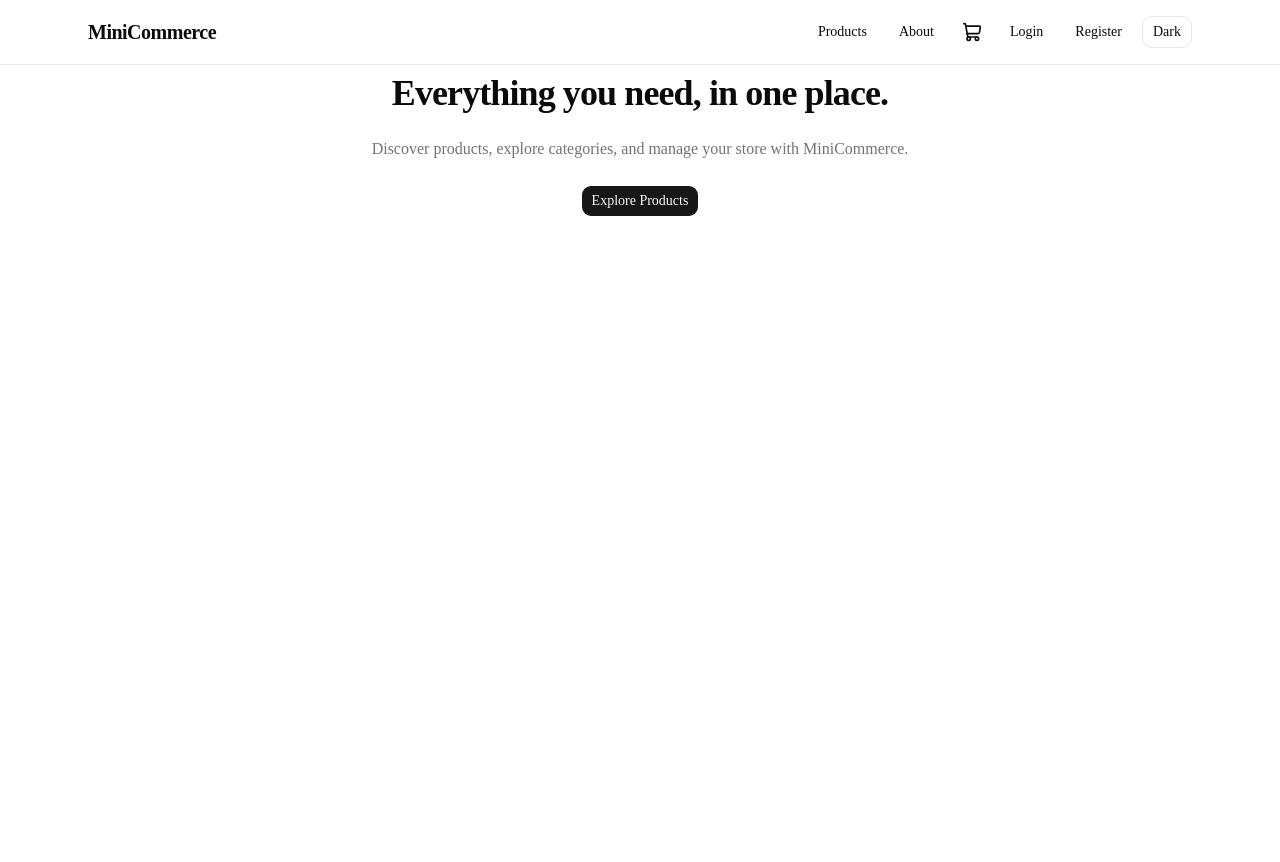
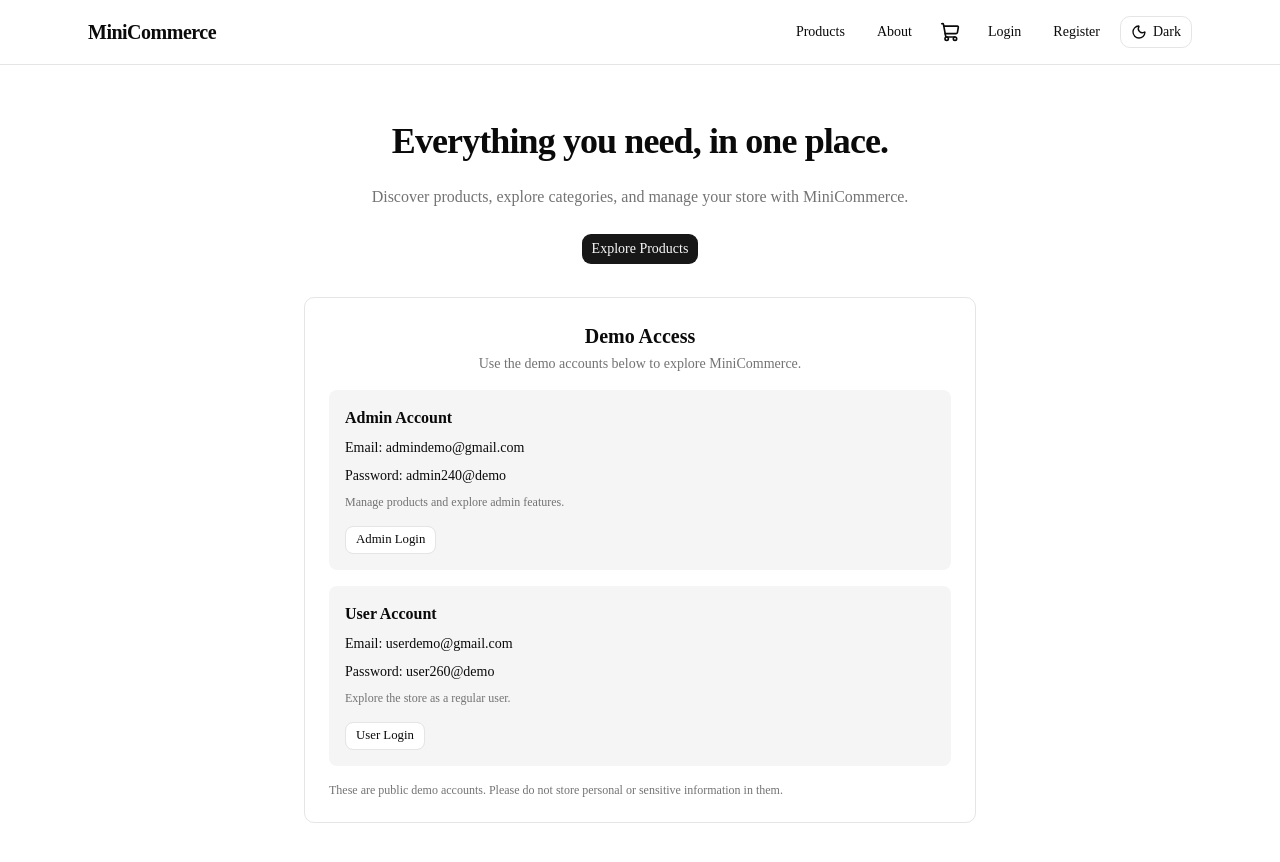
Before and after one commit to ImanPlus/mini-commerce, a Next.js app: page / in a window 1280 px wide. Shown: the top 862 px of the page. Before the commit the page ends 800 px from the top, so only its background shows below. Built offline with nearby package versions, Linux system fonts and the light colour scheme; no server answers.

Commit message:
feat: add icon to theme toggle

```diff
--- a/app/(store)/page.tsx
+++ b/app/(store)/page.tsx
@@ -3,9 +3,10 @@ import Link from "next/link";
 
 export default function Home() {
   return (
-    <section className="flex flex-1 items-center justify-center">
-      <div className="max-w-2xl space-y-6 text-center">
-        <h1 className="text-4xl font-bold tracking-tight mt-2">
+    <section className="flex flex-1 items-center justify-center px-4 py-12">
+      <div className="w-full max-w-2xl space-y-8 text-center">
+        <div className="space-y-6">
+          <h1 className="mt-2 text-4xl font-bold tracking-tight">
             Everything you need, in one place.
           </h1>
 
@@ -18,6 +19,57 @@ export default function Home() {
             <Button>Explore Products</Button>
           </Link>
         </div>
+
+        <div className="space-y-4 rounded-lg border p-6 text-left">
+          <div className="space-y-1 text-center">
+            <h2 className="text-xl font-semibold">Demo Access</h2>
+            <p className="text-sm text-muted-foreground">
+              Use the demo accounts below to explore MiniCommerce.
+            </p>
+          </div>
+
+          <div className="space-y-2 rounded-md bg-muted p-4">
+            <h3 className="font-semibold">Admin Account</h3>
+            <p className="text-sm">
+              <span className="font-medium">Email:</span> admindemo@gmail.com
+            </p>
+            <p className="text-sm">
+              <span className="font-medium">Password:</span> admin240@demo
+            </p>
+            <p className="text-xs text-muted-foreground">
+              Manage products and explore admin features.
+            </p>
+            <Link href="/login">
+              <Button variant="outline" size="sm" className="mt-2">
+                Admin Login
+              </Button>
+            </Link>
+          </div>
+
+          <div className="space-y-2 rounded-md bg-muted p-4">
+            <h3 className="font-semibold">User Account</h3>
+            <p className="text-sm">
+              <span className="font-medium">Email:</span> userdemo@gmail.com
+            </p>
+            <p className="text-sm">
+              <span className="font-medium">Password:</span> user260@demo
+            </p>
+            <p className="text-xs text-muted-foreground">
+              Explore the store as a regular user.
+            </p>
+            <Link href="/login">
+              <Button variant="outline" size="sm" className="mt-2">
+                User Login
+              </Button>
+            </Link>
+          </div>
+
+          <p className="text-xs text-muted-foreground">
+            These are public demo accounts. Please do not store personal or
+            sensitive information in them.
+          </p>
+        </div>
+      </div>
     </section>
   );
 }
--- a/components/ThemeToggle.tsx
+++ b/components/ThemeToggle.tsx
@@ -2,6 +2,7 @@
 
 import { useTheme } from "next-themes";
 import { Button } from "./ui/button";
+import { Moon, Sun } from "lucide-react";
 
 export default function ThemeToggle() {
   const { resolvedTheme, setTheme } = useTheme();
@@ -11,7 +12,10 @@ export default function ThemeToggle() {
       variant="outline"
       onClick={() => setTheme(resolvedTheme === "dark" ? "light" : "dark")}
     >
+      <Moon className="h-4 w-4 dark:hidden" />
       <span className="dark:hidden">Dark</span>
+
+      <Sun className="h-4 w-4 hidden dark:inline" />
       <span className="hidden dark:inline">Light</span>
     </Button>
   );
```
Lines whose indentation alone changed are shown as unchanged.
